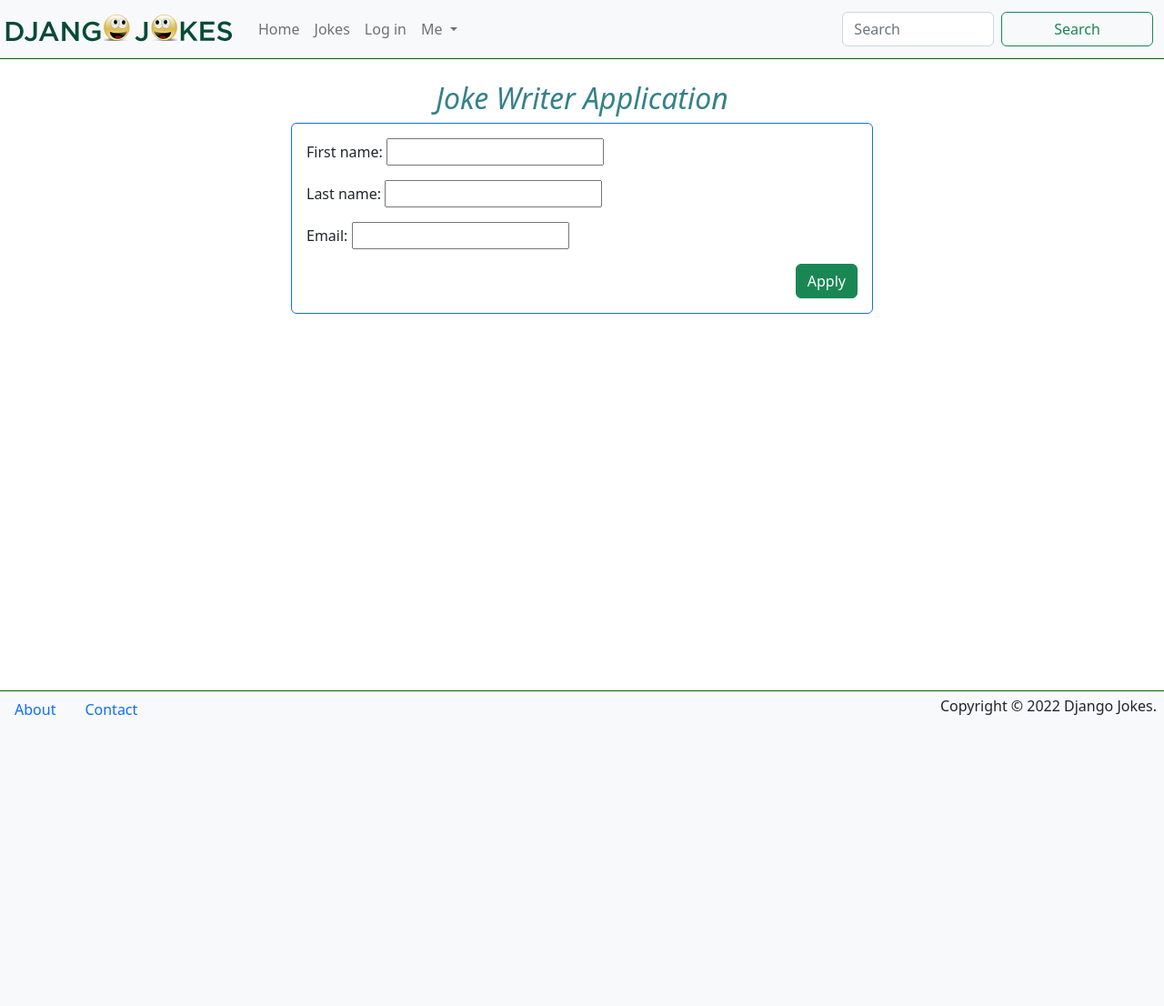
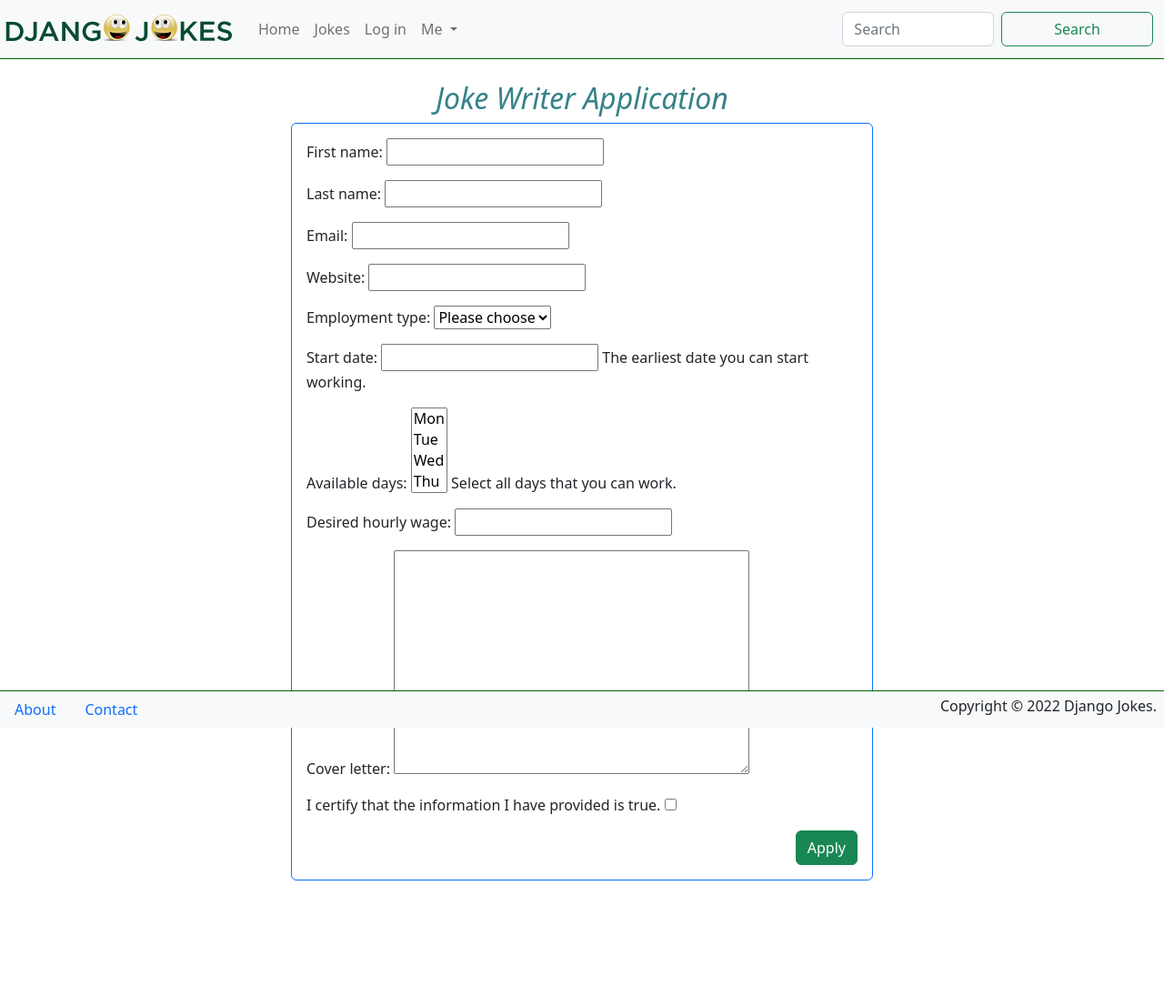
Before and after one commit to xmilan365/djangojokes.com, a Django app: page /jobs/job-app/ in a window 1280 px wide. Shown: the whole page at 91% size. Before the commit the page ends 786 px from the top, so only its background shows below. Run offline with Django 5.2, Linux system fonts and the light colour scheme; some libraries are stand-ins or nearby versions.

Commit message:
adding application

```diff
--- a/jobs/forms.py
+++ b/jobs/forms.py
@@ -1,10 +1,43 @@
 from django import forms
 
+
 class JobApplicationForm(forms.Form):
+    EMPLOYMENT_TYPES = (
+        ("", "Please choose"),
+        ("ft", "Full-time"),
+        ("pt", "Part-time"),
+        ("contract", "Contract work"),
+    )
 
+    DAYS = (
+        (1, "Mon"),
+        (2, "Tue"),
+        (3, "Wed"),
+        (4, "Thu"),
+        (5, "Fri"),
+    )
 
     first_name = forms.CharField()
+    last_name = forms.CharField()
+    email = forms.EmailField()
+    website = forms.URLField(required=False)
 
-    last_name = forms.CharField()
+    employment_type = forms.ChoiceField(
+        choices=EMPLOYMENT_TYPES
+    )
 
-    email = forms.EmailField()
+    start_date = forms.DateField(
+        help_text="The earliest date you can start working."
+    )
+
+    available_days = forms.MultipleChoiceField(
+        choices=DAYS,
+        help_text="Select all days that you can work."
+    )
+
+    desired_hourly_wage = forms.DecimalField()
+    cover_letter = forms.CharField(widget=forms.Textarea)
+
+    confirmation = forms.BooleanField(
+        label="I certify that the information I have provided is true."
+    )
--- a/templates/jobs/joke_writer.html
+++ b/templates/jobs/joke_writer.html
@@ -4,7 +4,7 @@
 {% block main %}
   <h2 class="text-center">Joke Writer Application</h2>
   <div class="card border-primary m-auto mb-3 p-3" style="max-width: 40rem">
-      <form method="post">
+      <form method="post" novalidate>
         {% csrf_token %}
         {{ form.as_p }}
         <button class="btn btn-success float-end">Apply</button>
```
